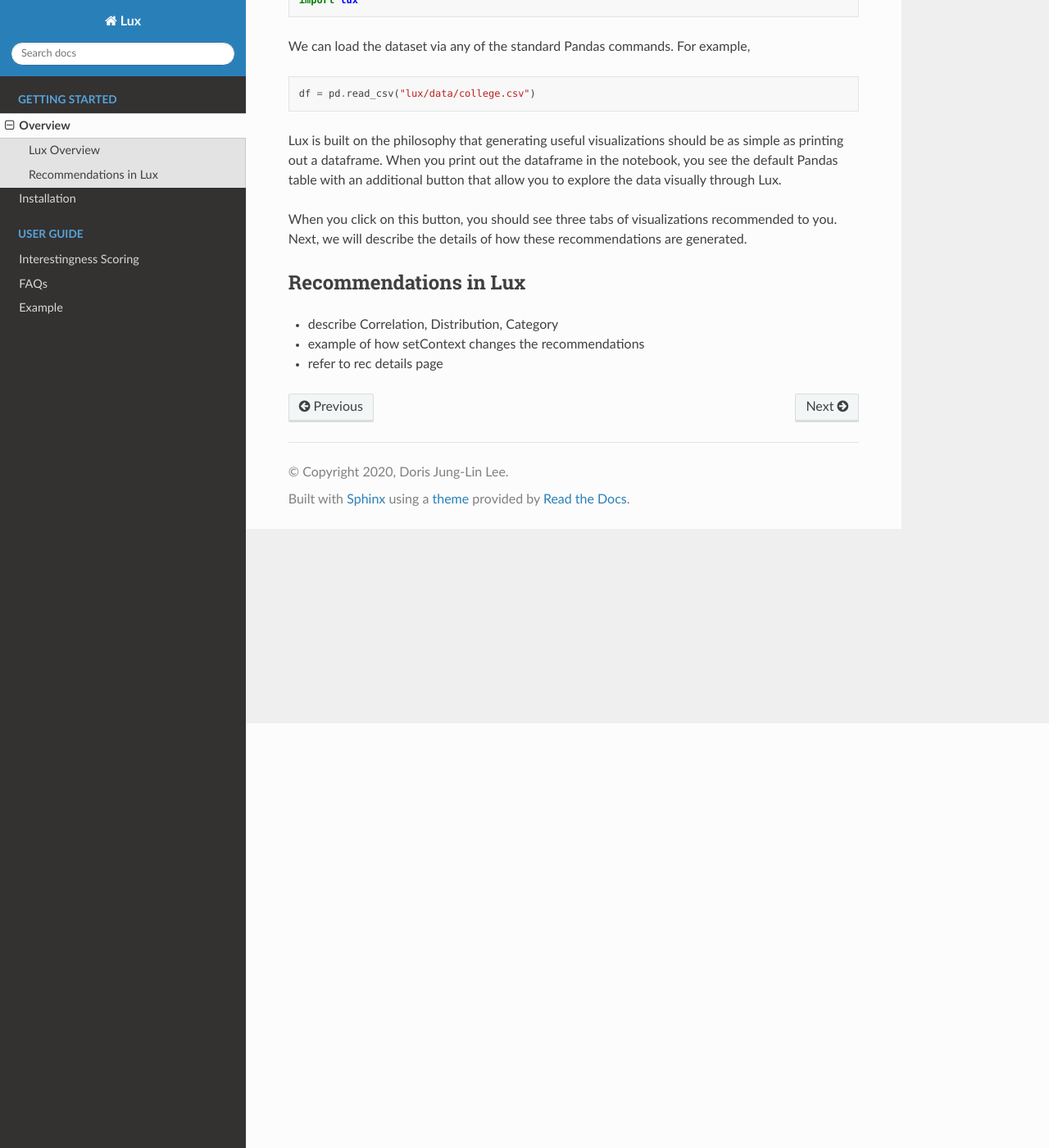
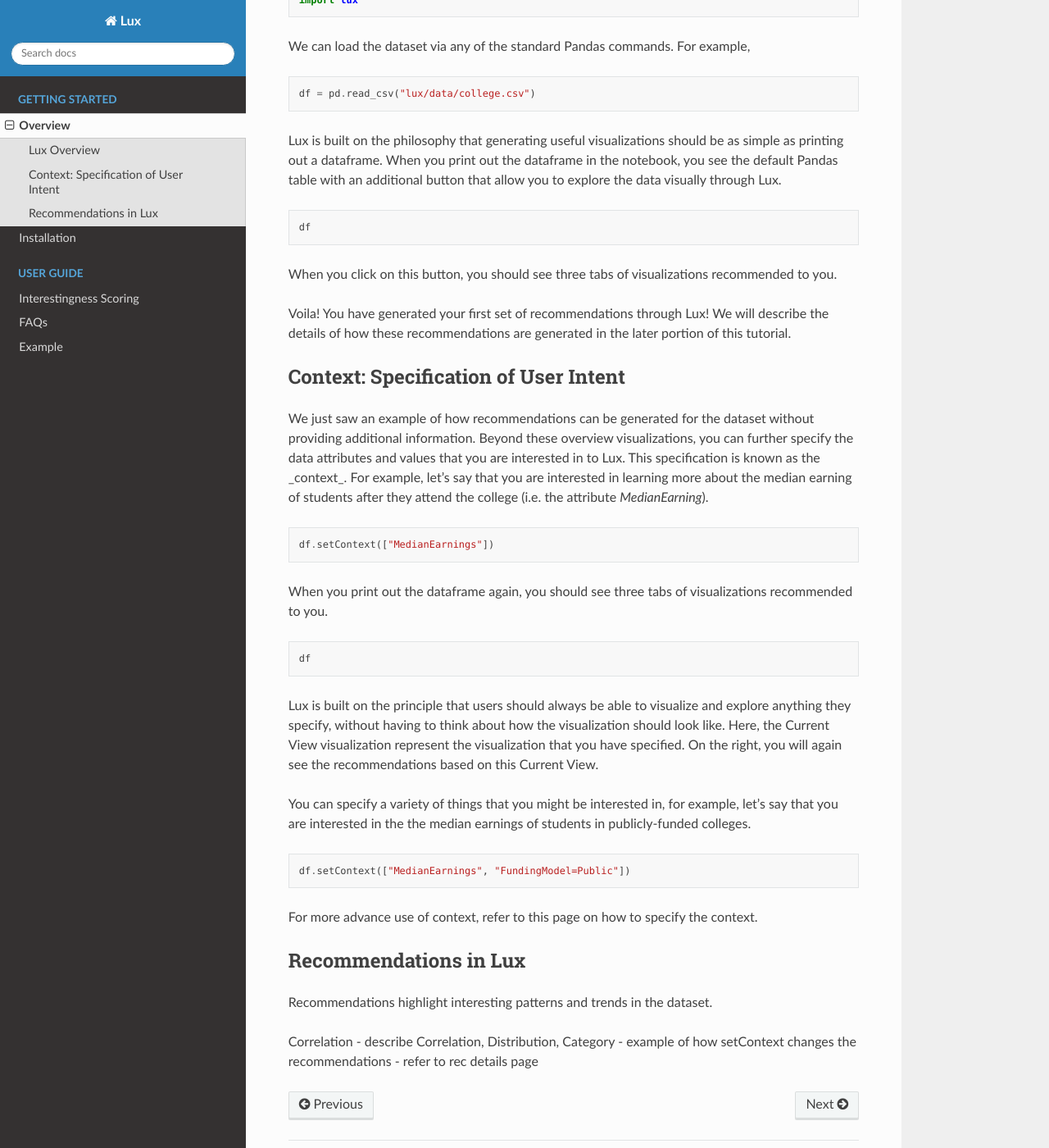
Before and after one commit to lux-org/lux, a Sphinx documentation site: the page built from doc/source/getting_started/overview.rst, in a window 1280 px wide and 1400 px high, scrolled down 518 px. Shown: the whole window at 82% size. Built offline with Sphinx 7.4.7 and the Read the Docs theme 2.0.0, drawn with Linux system fonts in a browser that asks for light colours.

Commit message:
more documentation and bugfixes

```diff
--- a/doc/source/getting_started/overview.rst
+++ b/doc/source/getting_started/overview.rst
@@ -29,16 +29,59 @@
 Lux is built on the philosophy that generating useful visualizations should be as simple as printing out a dataframe.
 When you print out the dataframe in the notebook, you see the default Pandas table with an additional button that allow you to explore the data visually through Lux.
 
-.. TODO: insert image
+.. code-block:: python
 
-When you click on this button, you should see three tabs of visualizations recommended to you. Next, we will describe the details of how these recommendations are generated.
+    df
 
 .. TODO: insert image
 
+When you click on this button, you should see three tabs of visualizations recommended to you.
+
+.. TODO: insert image
+
+Voila! You have generated your first set of recommendations through Lux!
+We will describe the details of how these recommendations are generated in the later portion of this tutorial.
+
+.. TODO: insert link
+
+Context: Specification of User Intent
+-------------------------------------
+
+We just saw an example of how recommendations can be generated for the dataset without providing additional information.
+Beyond these overview visualizations, you can further specify the data attributes and values that you are interested in to Lux.
+This specification is known as the _context_.
+For example, let's say that you are interested in learning more about the median earning of students after they attend the college (i.e. the attribute `MedianEarning`).
+
+.. code-block:: python
+
+    df.setContext(["MedianEarnings"])
+
+When you print out the dataframe again, you should see three tabs of visualizations recommended to you.
+
+.. code-block:: python
+
+    df
+
+.. TODO: insert image
+
+Lux is built on the principle that users should always be able to visualize and explore anything they specify, without having to think about how the visualization should look like.
+Here, the Current View visualization represent the visualization that you have specified.
+On the right, you will again see the recommendations based on this Current View.
+
+You can specify a variety of things that you might be interested in, for example, let's say that you are interested in the the median earnings of students in publicly-funded colleges.
+
+.. code-block:: python
+
+    df.setContext(["MedianEarnings", "FundingModel=Public"])
+
+For more advance use of context, refer to this page on how to specify the context.
+
 Recommendations in Lux
----------------------
+----------------------
 
+Recommendations highlight interesting patterns and trends in the dataset.
 
+Correlation
 - describe Correlation, Distribution, Category
 - example of how setContext changes the recommendations
 - refer to rec details page
```
Also changed, not shown: doc/source/getting_started/installation.rst (+6 -6 lines), 2 other files.
